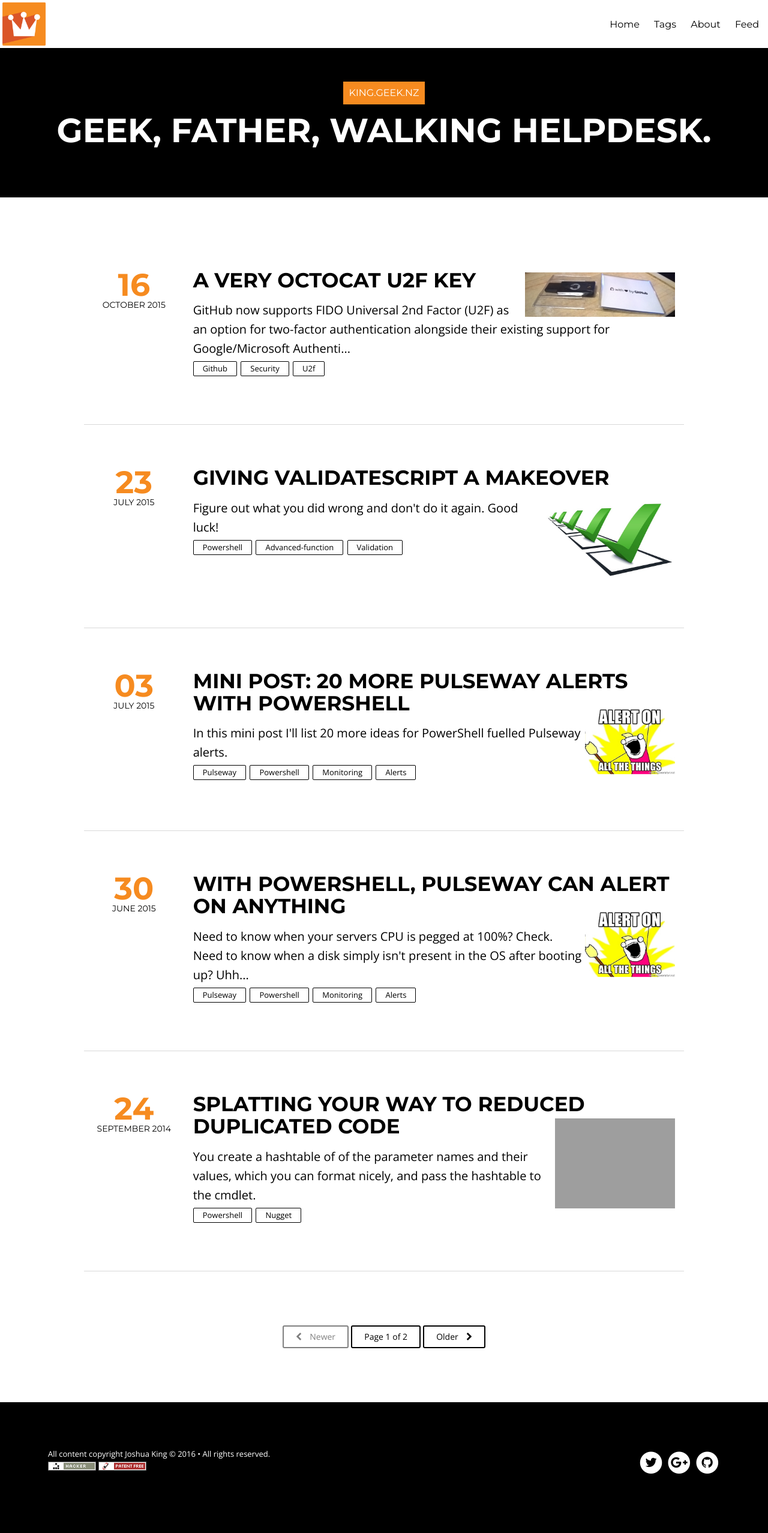
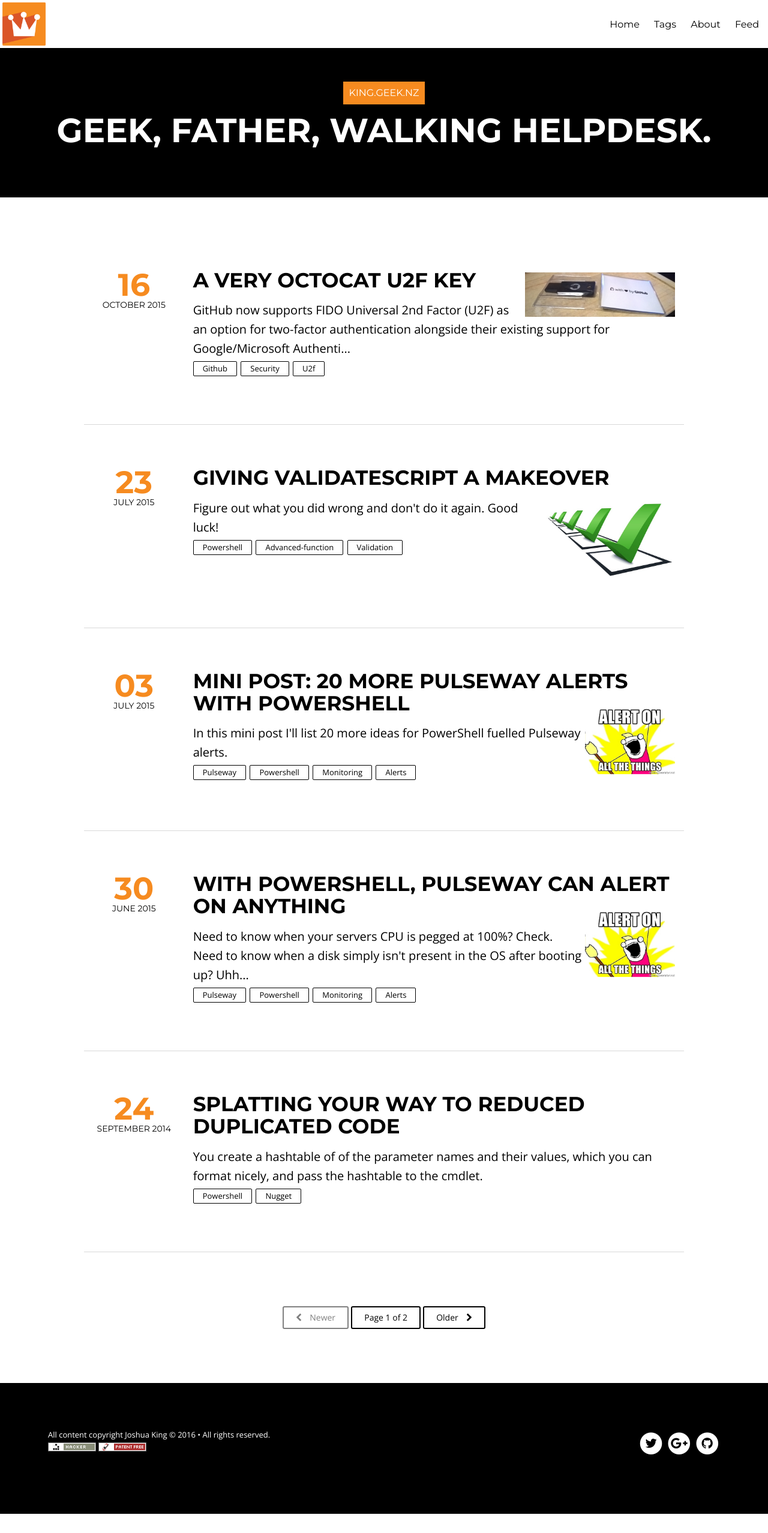
Before and after one commit to Windos/windos.github.io, a Jekyll site: the page built from index.html, in a window 1280 px wide. Shown: the whole page at 60% size. Built offline with Jekyll 4.4.1, drawn with Linux system fonts in a browser that asks for light colours; nearby versions of some CDN libraries; the list of posts is cut into pages by our own code; after the commit the page ends 2523 px from its top, so only the background shows below that.

Commit message:
Not all posts will have a thumb, silly

```diff
--- a/index.html
+++ b/index.html
@@ -24,7 +24,11 @@
             <header class="notepad-post-header">
                 <h3 class="notepad-post-title">
                     <a href="{{ site.url }}{{ post.url }}">
-                        {{ post.title }} <img class="image-pull-right-thumb" src="{{ site.url }}/images{{ post.image.thumb }}">
+						{% if post.image.thumb %}
+							{{ post.title }} <img class="image-pull-right-thumb" src="{{ site.url }}/images{{ post.image.thumb }}">
+						{% else %}
+							{{ post.title }}
+						{% endif %}
                     </a>
                 </h3>
             </header>
```
